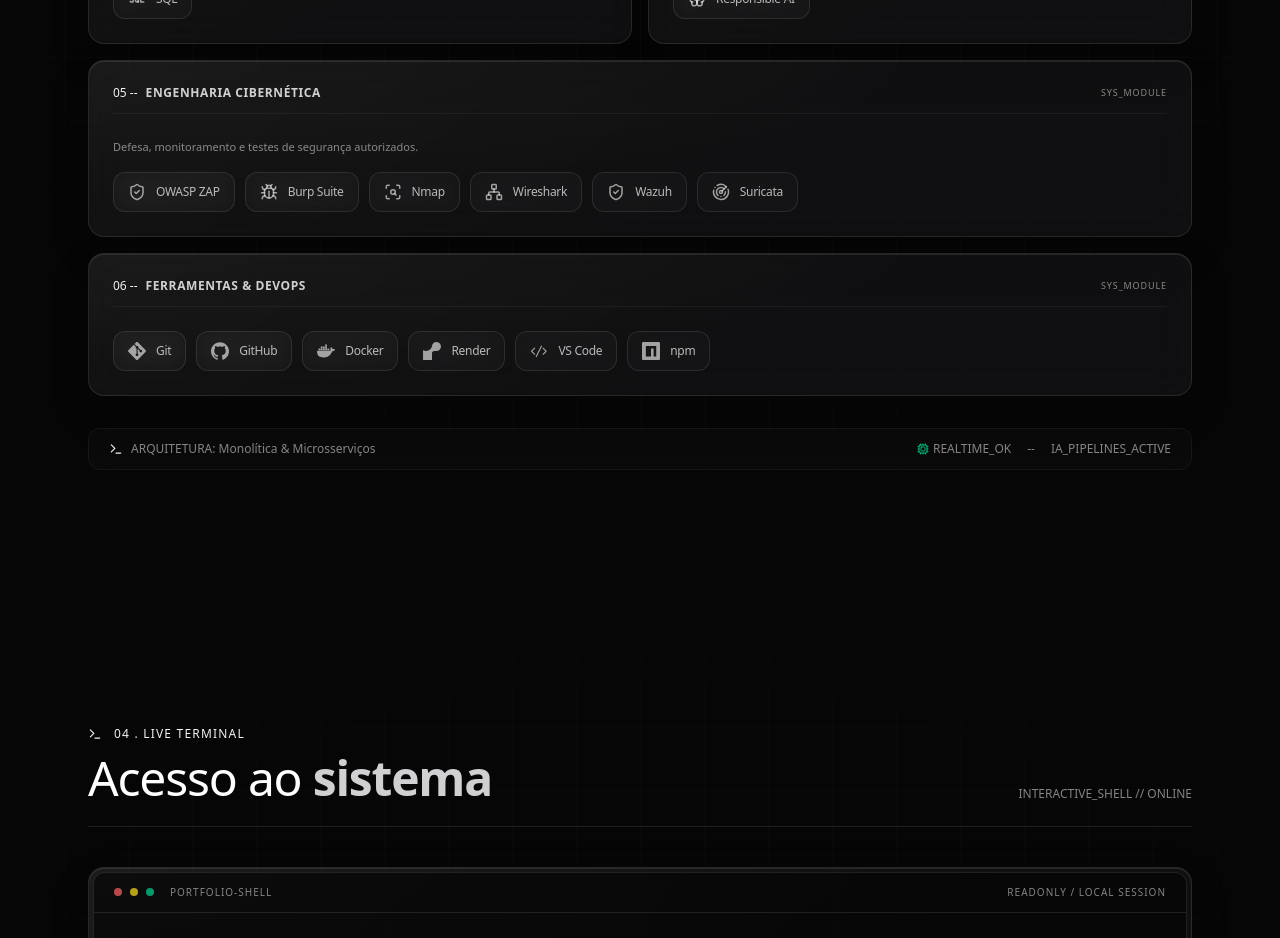
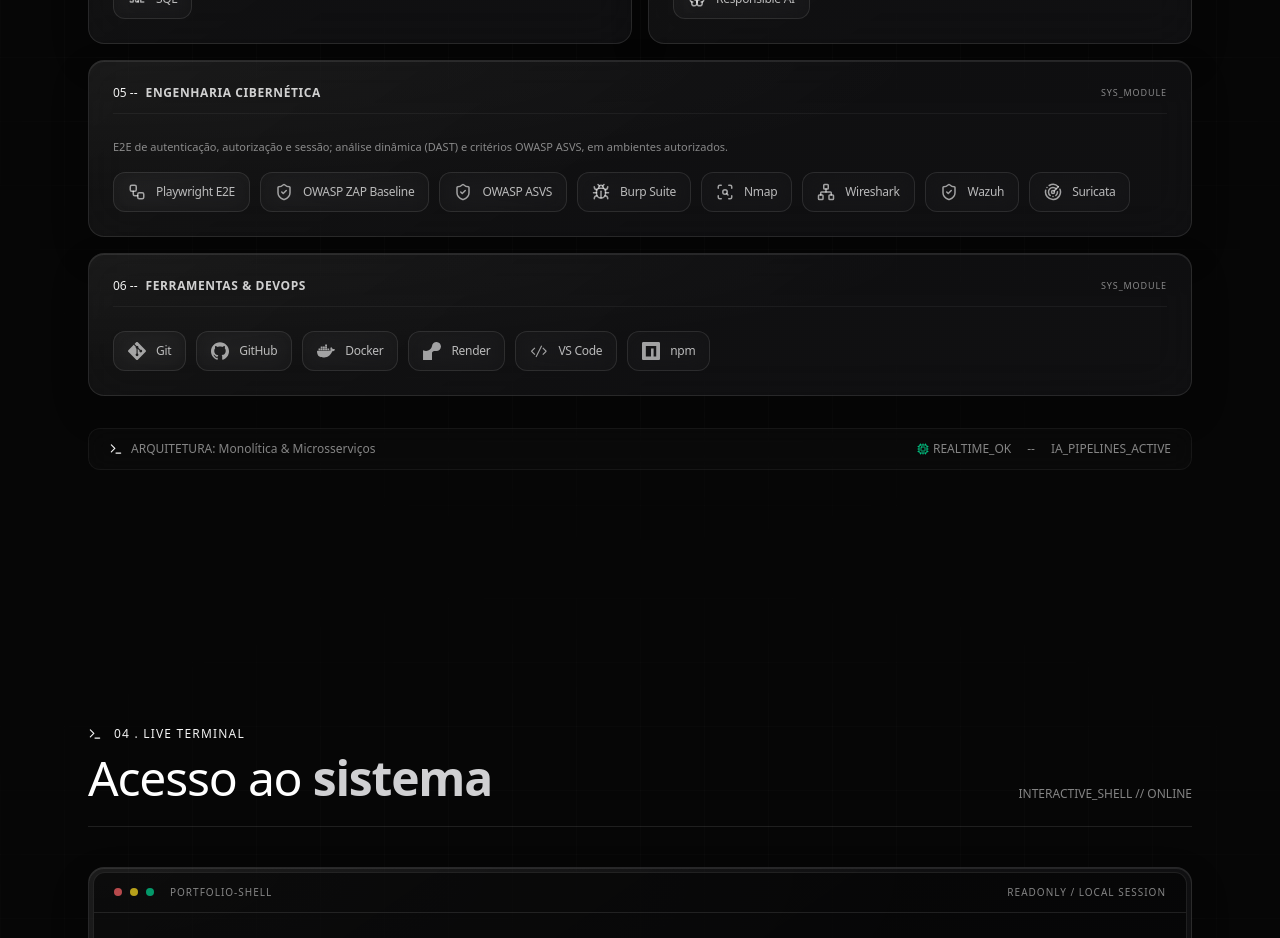
Before and after one commit to PatricAugusto/Portfolio-v4, a Next.js app: page / in a window 1280 px wide. Shown: the part 3360-4298 px from the top of the page. Built offline with nearby package versions, Linux system fonts and the light colour scheme.

Commit message:
feat(Stack, Portfolio): update cybersecurity tools and descriptions in stack and portfolio data

```diff
--- a/src/components/sections/Stack.tsx
+++ b/src/components/sections/Stack.tsx
@@ -1,7 +1,7 @@
 "use client";
 
 import { motion } from "framer-motion";
-import { Bug, Code, Cpu, Network, Radar, ScanSearch, ShieldCheck, Terminal } from "lucide-react";
+import { Bug, Code, Cpu, Network, Radar, ScanSearch, ShieldCheck, Terminal, Workflow } from "lucide-react";
 import {
   SiNextdotjs,
   SiReact,
@@ -68,7 +68,9 @@
   gemini: SiGooglegemini,
   claude: SiAnthropic,
   responsibleai: TbBrain,
+  playwright: Workflow,
   zap: ShieldCheck,
+  asvs: ShieldCheck,
   burp: Bug,
   nmap: ScanSearch,
   wireshark: Network,
@@ -172,7 +174,7 @@
 
                 {category === "cyber" && (
                   <p className="mb-4 font-mono text-[11px] leading-relaxed text-white/50">
-                    Defesa, monitoramento e testes de segurança autorizados.
+                    E2E de autenticação, autorização e sessão; análise dinâmica (DAST) e critérios OWASP ASVS, em ambientes autorizados.
                   </p>
                 )}
 
--- a/src/data/portfolio.ts
+++ b/src/data/portfolio.ts
@@ -68,7 +68,9 @@
   { name: "Responsible AI", icon: "responsibleai", category: "ai" },
 
   // Cybersecurity
-  { name: "OWASP ZAP", category: "cyber", icon: "zap" },
+  { name: "Playwright E2E", category: "cyber", icon: "playwright" },
+  { name: "OWASP ZAP Baseline", category: "cyber", icon: "zap" },
+  { name: "OWASP ASVS", category: "cyber", icon: "asvs" },
   { name: "Burp Suite", category: "cyber", icon: "burp" },
   { name: "Nmap", category: "cyber", icon: "nmap" },
   { name: "Wireshark", category: "cyber", icon: "wireshark" },
```
Also changed, not shown: 1 other file (tests, documents, lock files or other folders).
